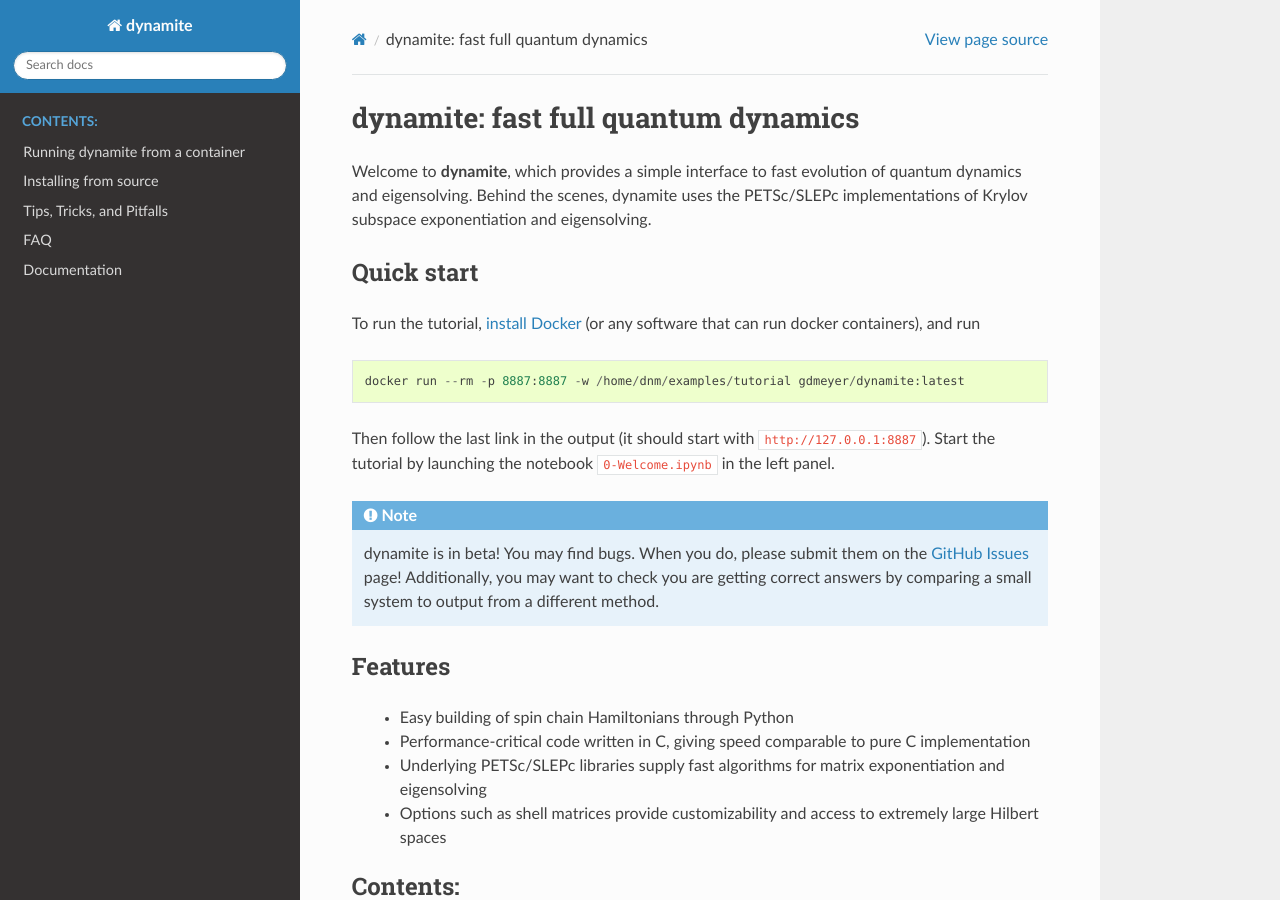
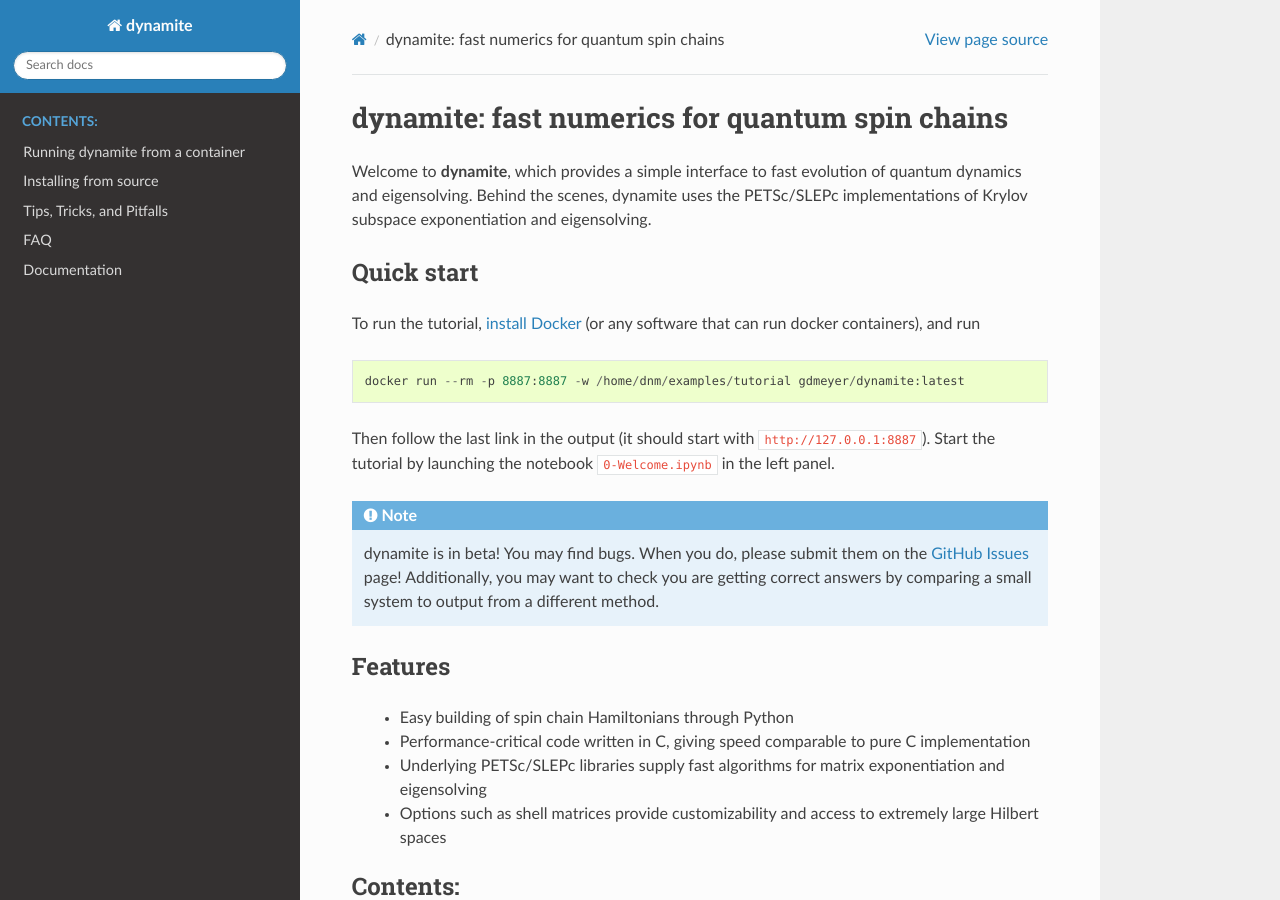
Before and after one commit to GregDMeyer/dynamite, a Sphinx documentation site: the page built from docs/index.rst, in a window 1280 px wide and 900 px high. Built offline with Sphinx 7.4.7 and the Read the Docs theme 2.0.0, drawn with Linux system fonts in a browser that asks for light colours.

Commit message:
small tweaks to docs

```diff
--- a/docs/containers.rst
+++ b/docs/containers.rst
@@ -88,7 +88,7 @@
     singularity shell --nv docker://gdmeyer/dynamite:latest-cuda  # to start a shell with dynamite installed
 
 The default version is compiled for GPUs with compute capability >= 7.0; there are images on DockerHub compiled
-with other compute capabilities (e.g. ``docker://gdmeyer/dynamite:latest-cuda.cc35`` for compute capability 3.5).
+with other compute capabilities (e.g. ``docker://gdmeyer/dynamite:latest-cuda.cc80`` for compute capability 8.0).
 You can see a list of all available images `on DockerHub <https://hub.docker.com/repository/docker/gdmeyer/dynamite/tags>`_.
 
 .. note ::
--- a/docs/index.rst
+++ b/docs/index.rst
@@ -3,8 +3,8 @@
    You can adapt this file completely to your liking, but it should at least
    contain the root `toctree` directive.
 
-dynamite: fast full quantum dynamics
-====================================
+dynamite: fast numerics for quantum spin chains
+===============================================
 
 Welcome to **dynamite**, which provides a simple interface
 to fast evolution of quantum dynamics and eigensolving. Behind the
```
